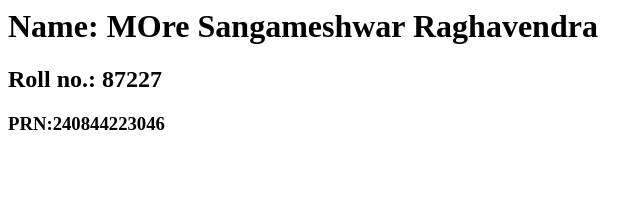
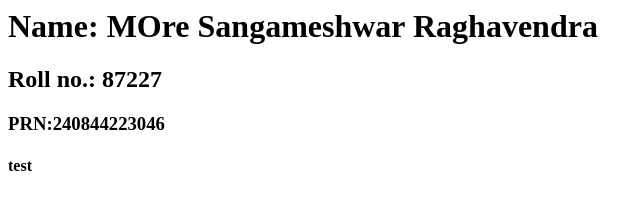
Before and after one commit to sangameshwar86/sangameshwar, a plain HTML site: page index.html in a window 1280 px wide. Shown: the full height of the page, 0-640 px from the left. Drawn offline with Linux system fonts and the light colour scheme.

Commit message:
Update index.html

```diff
--- a/index.html
+++ b/index.html
@@ -1,3 +1,4 @@
 <h1>Name: MOre Sangameshwar Raghavendra</h1>
 <h2>Roll no.: 87227</h2>
 <h3>PRN:240844223046</h3>
+<h4>test</h4>
```
